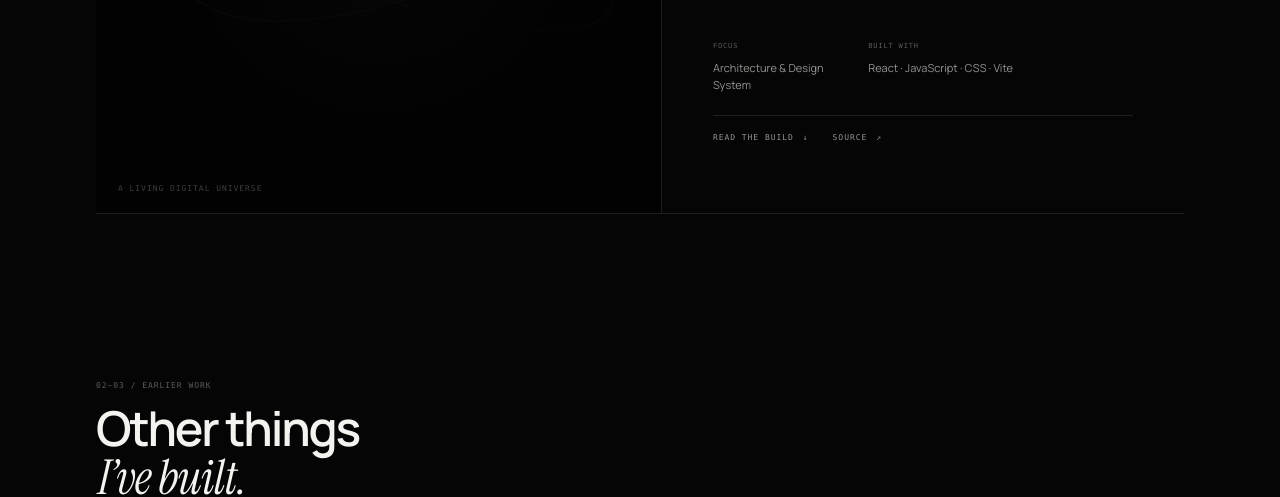
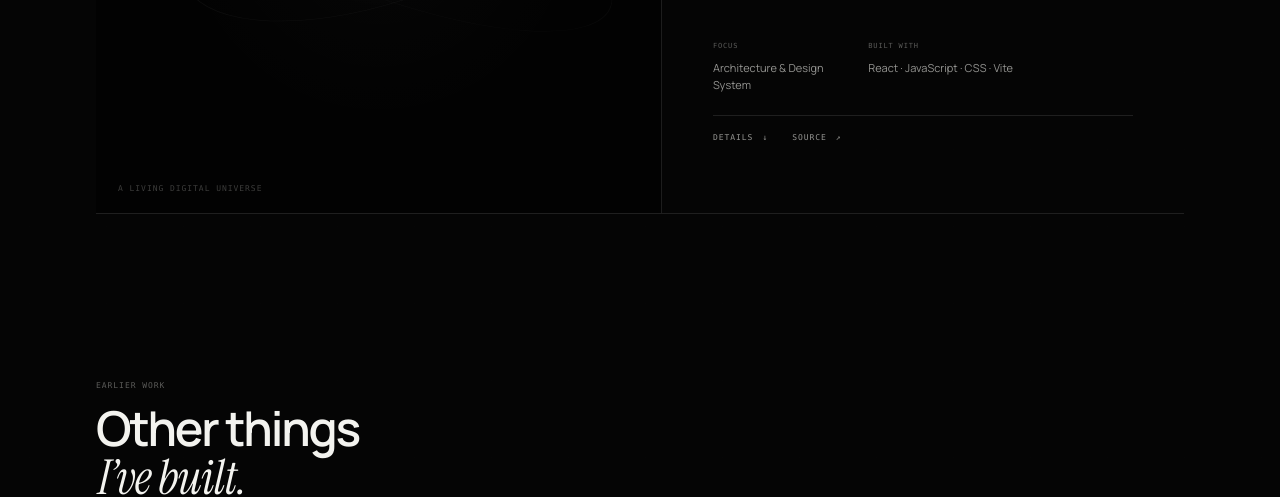
Before and after one commit to shahriarbappy60-ship-it/personal-universe, a React (Vite) app: page /create in a window 1280 px wide. Shown: the part 1540-2037 px from the top of the page. Built offline with nearby package versions, Linux system fonts and the light colour scheme.

Commit message:
refine: polish Create editorial project interactions

```diff
--- a/src/pages/CreatePage.jsx
+++ b/src/pages/CreatePage.jsx
@@ -85,7 +85,7 @@ function FeaturedProject({ project, isOpen, onToggle }) {
             aria-controls={`create-detail-${project.id}`}
             onClick={onToggle}
           >
-            <span>{isOpen ? 'CLOSE DETAILS' : 'READ THE BUILD'}</span>
+            <span>{isOpen ? 'CLOSE' : 'DETAILS'}</span>
             <span aria-hidden="true">{isOpen ? '×' : '↓'}</span>
           </button>
           {project.link && project.id === 'project-01' && (
@@ -101,6 +101,7 @@ function FeaturedProject({ project, isOpen, onToggle }) {
         </div>
 
         <div id={`create-detail-${project.id}`} className={`create-featured-details ${isOpen ? 'is-visible' : ''}`} aria-hidden={!isOpen}>
+          <div className="create-featured-details-inner">
             <div className="create-detail-overview">
               <span>OVERVIEW</span>
               <p>{project.overview}</p>
@@ -109,13 +110,10 @@ function FeaturedProject({ project, isOpen, onToggle }) {
               <span>ROLE</span>
               <p>{project.role.join(' · ')}</p>
             </div>
-          <div>
-            <span>BUILT WITH</span>
-            <p>{project.technologies.join(' · ')}</p>
-          </div>
             <div className="create-detail-build">
               <span>BUILD NOTE</span>
               <p>{project.buildNote}</p>
+            </div>
           </div>
         </div>
       </div>
@@ -157,6 +155,7 @@ function ArchiveProject({ project, isOpen, onToggle }) {
       </div>
 
       <div id={`create-detail-${project.id}`} className={`create-archive-details ${isOpen ? 'is-visible' : ''}`} aria-hidden={!isOpen}>
+        <div className="create-archive-details-inner">
           <div>
             <span>FOCUS</span>
             <p>{project.focus}</p>
@@ -172,6 +171,7 @@ function ArchiveProject({ project, isOpen, onToggle }) {
           <div>
             <span>BUILD NOTE</span>
             <p>{project.buildNote}</p>
+          </div>
         </div>
       </div>
     </article>
@@ -257,7 +257,7 @@ export default function CreatePage() {
         <div className="create-shell">
           <div className="create-archive-heading">
             <div>
-              <span className="create-eyebrow">02—03 / EARLIER WORK</span>
+              <span className="create-eyebrow">EARLIER WORK</span>
               <h2>Other things<br /><em>I’ve built.</em></h2>
             </div>
             <p>Earlier pieces of the same learning curve.</p>
```
Lines whose indentation alone changed are shown as unchanged.
